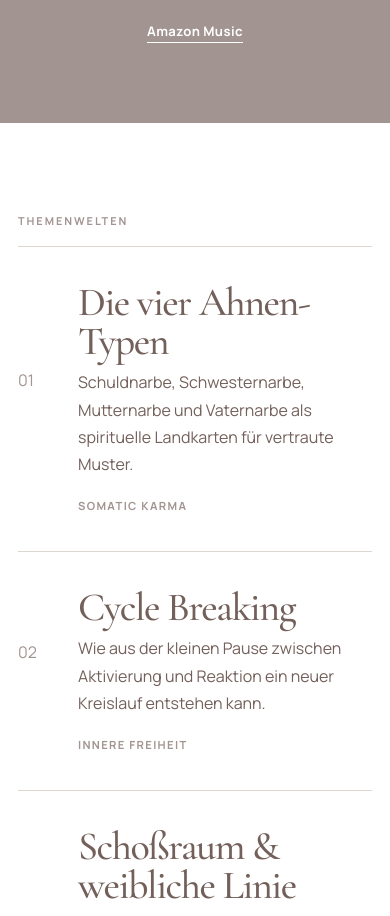
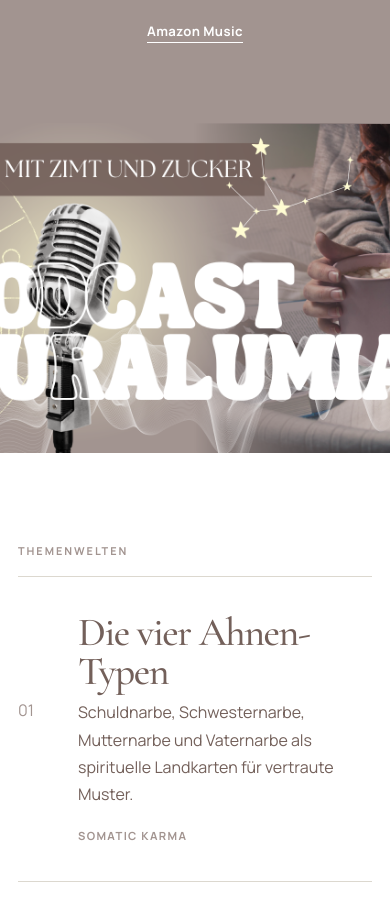
Before and after one commit to AuraLumiaTrix/auralumia-main-site, a Next.js app: page /podcast in a window 390 px wide. Shown: the part 1580-2496 px from the top of the page. Built offline with nearby package versions, Linux system fonts and the light colour scheme.

Commit message:
Add editorial artwork to podcast page

```diff
--- a/app/globals.css
+++ b/app/globals.css
@@ -188,6 +188,8 @@ p { margin:0; }
 .podcast-stage-grid > div:last-child h2 { margin-bottom:30px; }
 .podcast-stage-grid > div:last-child p:not(.eyebrow) { color:#fff; }
 .podcast-stage-grid > div:last-child p + p { margin-top:20px; }
+.podcast-editorial { margin-block:110px 0; }
+.podcast-editorial img { width:100%; aspect-ratio:16/9; object-fit:cover; }
 .episode-preview { padding-block:130px; }
 .episode-row { display:grid; grid-template-columns:70px 1fr auto; align-items:center; gap:30px; padding:36px 0; border-top:1px solid var(--line); }
 .episode-row:last-child { border-bottom:1px solid var(--line); }
@@ -318,6 +320,8 @@ p { margin:0; }
   .portrait-grid blockquote { font-size:3.4rem; }
   .principles-grid article { min-height:260px; }
   .podcast-stage-grid { gap:50px; padding-block:80px; }
+  .podcast-editorial { width:100%; margin-block:0; }
+  .podcast-editorial img { min-height:330px; object-position:center; }
   .artistry-grid,.music-stage-grid,.vita-grid,.music-origin-grid { gap:48px; padding-block:80px; }
   .artistry-grid > div { order:2; }
   .artistry-grid img { order:1; max-height:470px; }
--- a/app/podcast/page.tsx
+++ b/app/podcast/page.tsx
@@ -9,6 +9,7 @@ export default function PodcastPage() {
   return <>
     <PageHero eyebrow="PODCAST · JENNIFER OLIVIA KINDEREIT" title="Karma mit Zimt & Zucker"><p>Ein Podcast für die heilende Kraft deiner spirituellen Freiheit: Ahnenwissen, vedische Astrologie, Tarot und Mentalcoaching – nahbar erzählt und in den Alltag übersetzt.</p><a className="button button-outline" href={links.podcast}>Alle Folgen hören</a></PageHero>
     <section className="podcast-stage"><div className="shell podcast-stage-grid"><div className="podcast-art"><img src="/karma-mit-zimt-und-zucker.png" alt="Karma mit Zimt und Zucker – Podcast von Jennifer Olivia Kindereit" /></div><div><p className="eyebrow">VOM SCHATTEN INS LICHT</p><h2>Schwere Wege dürfen wieder Süße tragen.</h2><p>Jennifer lädt dich ein, übernommene Regeln, familiäre Verstrickungen und karmische Muster bewusst zu betrachten – ohne dich auf deine Vergangenheit zu reduzieren.</p><p>Zwischen kosmischen Bildern, Ahnenwissen und einfachen Ritualen entsteht ein persönlicher Reflexionsraum für Selbstbestimmung, Mitgefühl und innere Freiheit.</p><div className="actions"><a className="button button-light" href={links.podcast}>Bei Let’s Cast hören</a><a className="text-link podcast-link" href={links.podcastAmazon}>Amazon Music</a></div></div></div></section>
+    <figure className="podcast-editorial shell"><img src="/podcast-auralumia.png" alt="Podcast AuraLumia – Karma mit Zimt und Zucker" /></figure>
     <section className="episode-preview shell"><p className="eyebrow">THEMENWELTEN</p><div className="episode-row"><span>01</span><div><h3>Die vier Ahnen-Typen</h3><p>Schuldnarbe, Schwesternarbe, Mutternarbe und Vaternarbe als spirituelle Landkarten für vertraute Muster.</p></div><b>SOMATIC KARMA</b></div><div className="episode-row"><span>02</span><div><h3>Cycle Breaking</h3><p>Wie aus der kleinen Pause zwischen Aktivierung und Reaktion ein neuer Kreislauf entstehen kann.</p></div><b>INNERE FREIHEIT</b></div><div className="episode-row"><span>03</span><div><h3>Schoßraum & weibliche Linie</h3><p>Ausdruck, Kreativität, Körperwahrnehmung und Kinderwunsch in einem behutsamen spirituellen Raum.</p></div><b>VERKÖRPERUNG</b></div></section>
     <section className="closing-cta shell"><p className="eyebrow">WEITER ENTDECKEN</p><h2>Die Welt hinter den Gesprächen beginnt bei deiner eigenen inneren Landkarte.</h2><Link className="button button-outline" href="/somatic-karma">Somatic Karma entdecken</Link></section>
   </>;
```
Also changed, not shown: public/podcast-auralumia.png (added).
